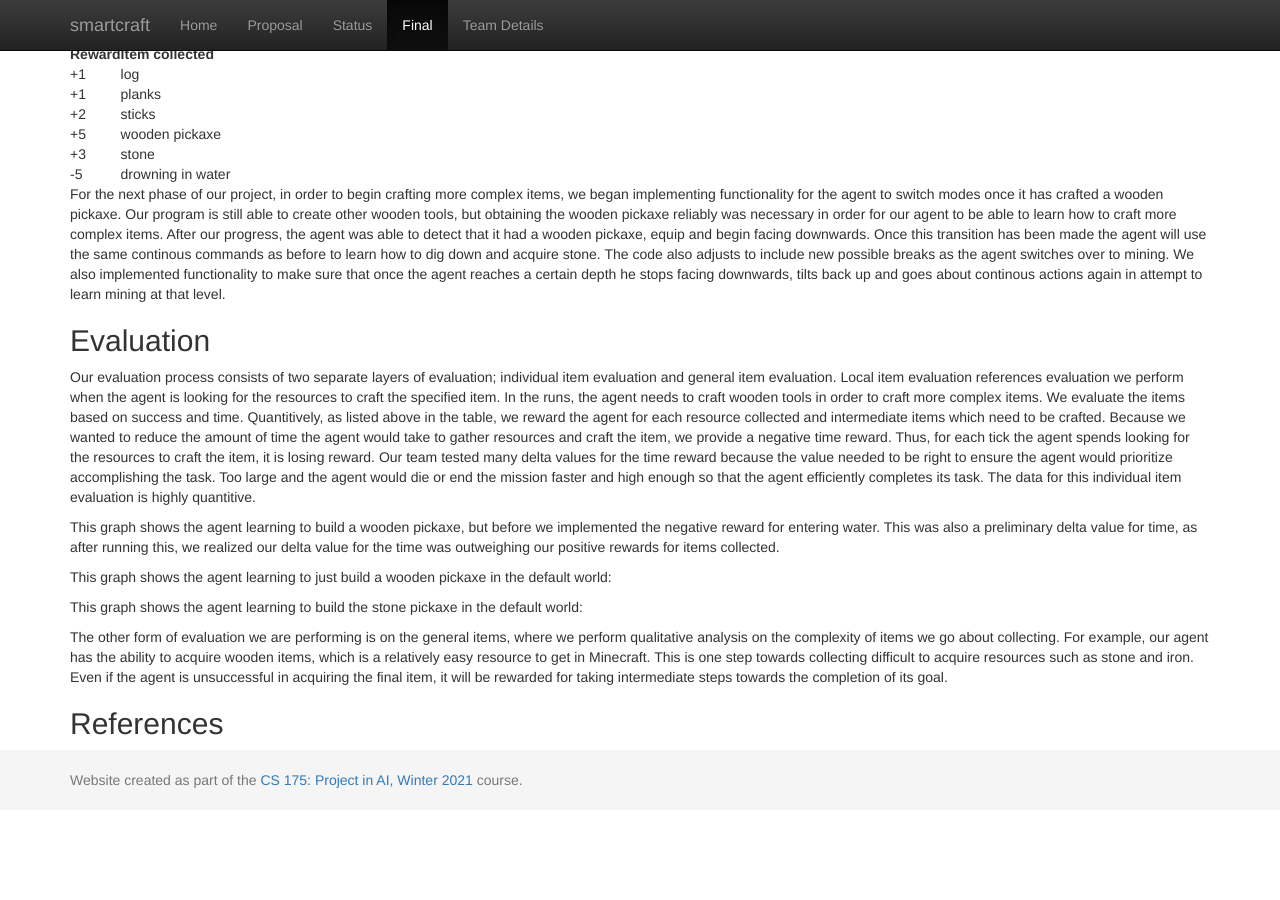
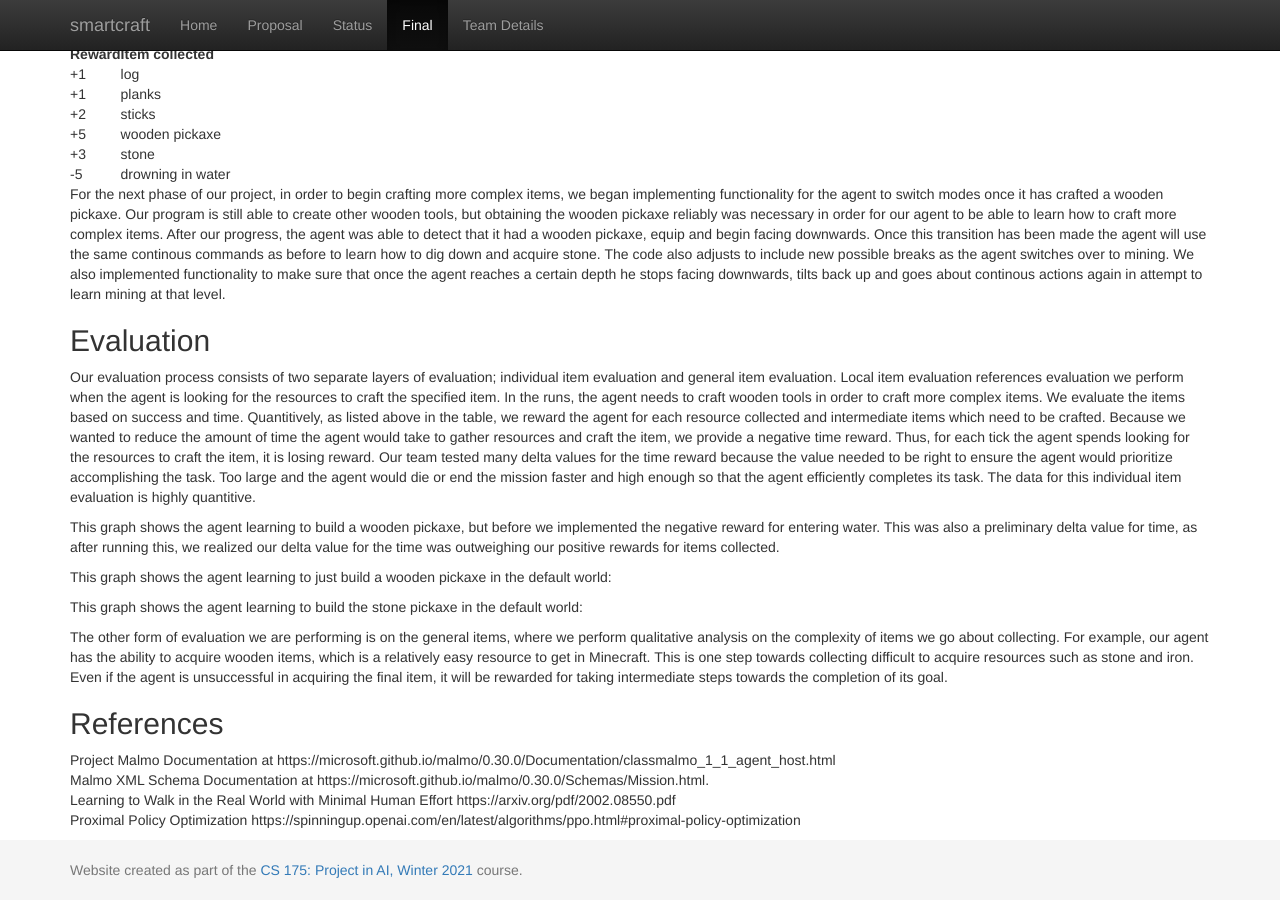
Before and after one commit to parth-parekh/CS175, a Jekyll site: the page built from docs/final.md, in a window 1280 px wide and 900 px high, scrolled down 1464 px. Built offline with Jekyll 4.4.1, drawn with Linux system fonts in a browser that asks for light colours; before the commit the page ends 2274 px from its top, so only the background shows below that.

Commit message:
Update final.md

```diff
--- a/docs/final.md
+++ b/docs/final.md
@@ -49,3 +49,7 @@ This graph shows the agent learning to build the stone pickaxe in the default wo
 
 The other form of evaluation we are performing is on the general items, where we perform qualitative analysis on the complexity of items we go about collecting. For example, our agent has the ability to acquire wooden items, which is a relatively easy resource to get in Minecraft. This is one step towards collecting difficult to acquire resources such as stone and iron. Even if the agent is unsuccessful in acquiring the final item, it will be rewarded for taking intermediate steps towards the completion of its goal.
 ## References
+Project Malmo Documentation at https://microsoft.github.io/malmo/0.30.0/Documentation/classmalmo_1_1_agent_host.html<br>
+Malmo XML Schema Documentation at https://microsoft.github.io/malmo/0.30.0/Schemas/Mission.html.<br>
+Learning to Walk in the Real World with Minimal Human Effort https://arxiv.org/pdf/2002.08550.pdf<br>
+Proximal Policy Optimization https://spinningup.openai.com/en/latest/algorithms/ppo.html#proximal-policy-optimization<br>
```
